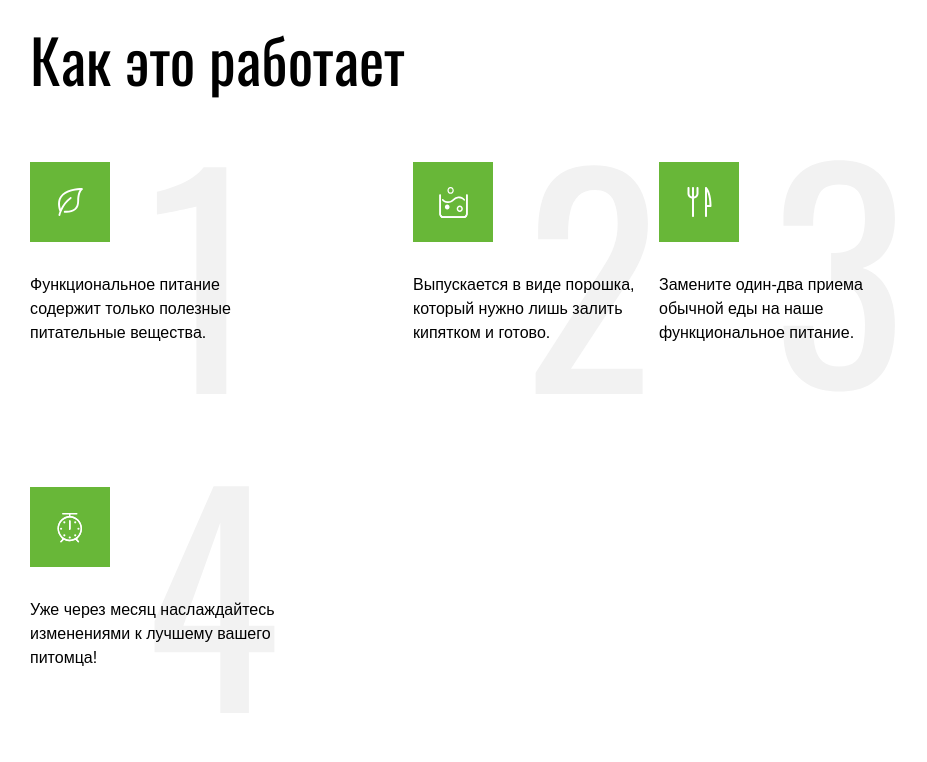
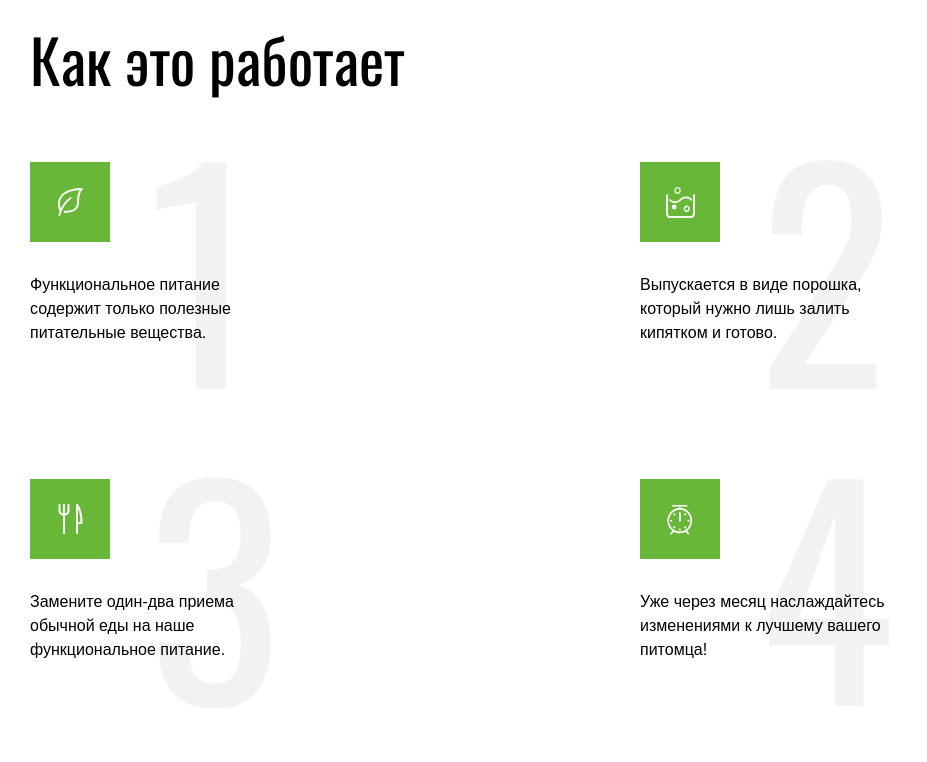
Before and after one commit to Melkov-Aleksandr/1713749-cat-energy-23, a website: page source/index.html in a window 1280 px wide. Shown: the part 1740-2502 px from the top of the page, without its empty margins (0-927 px from the left). Drawn offline with nearby package versions, Linux system fonts and the light colour scheme; files that its build step writes are made by us from their sources; files whose address does not match are found by name.

Commit message:
Доработки с главной страницой

```diff
--- a/source/index.html
+++ b/source/index.html
@@ -107,16 +107,16 @@
       <div class="features__container container">
         <h2 class="features__title title">Как это работает</h2>
         <ul class="features-list">
-          <li class="features-list__item features-list__item--before-1 features-list__item--background-1">
+          <li class="features-list__item features-list__item--before-1">
             <p class="features-list__text">Функциональное питание содержит только полезные питательные вещества.</p>
           </li>
-          <li class="features-list__item features-list__item--before-2 features-list__item--background-2">
+          <li class="features-list__item features-list__item--before-2">
             <p class="features-list__text">Выпускается в виде порошка, который нужно лишь залить кипятком и готово.</p>
           </li>
-          <li class="features-list__item features-list__item--before-3 features-list__item--background-3">
+          <li class="features-list__item features-list__item--before-3">
             <p class="features-list__text">Замените один-два приема обычной еды на наше функциональное питание.</p>
           </li>
-          <li class="features-list__item features-list__item--before-4 features-list__item--background-4">
+          <li class="features-list__item features-list__item--before-4">
             <p class="features-list__text">Уже через месяц наслаждайтесь изменениями к лучшему вашего питомца!</p>
           </li>
         </ul>
@@ -165,7 +165,7 @@
             <p class="slider__text-before">Было</p>
             <div class="slider__design-slider">
               <button class="slider__design-scrole" type="button">
-                <div class="slider__toggle-design"></div>
+                <span class="slider__toggle-design"></span>
               </button>
             </div>
             <p class="slider__text-after">Стало</p>
@@ -220,7 +220,7 @@
       </div>
     </div>
   </footer>
-  <script src="../js/main-nav.js"></script>
+  <script src="js/main-nav.js"></script>
 </body>
 
 </html>
--- a/source/less/block/features-list.less
+++ b/source/less/block/features-list.less
@@ -3,8 +3,10 @@
   .margin-padding();
 
   @media (min-width: @tablet) {
-    display: flex;
-    flex-wrap: wrap;
+    display: grid;
+    grid-template-columns: 1fr 1fr;
+    grid-template-rows: repeat(2, auto);
+    counter-reset: my-counter 0;
   }
 
   @media (min-width: @desktop) {
@@ -27,6 +29,18 @@
     padding-left: 0;
     padding-top: 151px;
     min-height: 280px;
+    position: relative;
+
+    &::after {
+      counter-increment: my-counter;
+      content: counter(my-counter);
+      font-size: 280px;
+      color: @background-cart;
+      position: absolute;
+      top: -20px;
+      left: 118px;
+      z-index: -1;
+    }
 
     &:nth-child(1) {
       width: 230px;
@@ -165,30 +179,4 @@
     top: 40px;
   }
 }
-
-@media (min-width: @tablet) {
-  .features-list__item--background-1 {
-    background-image: url("../img/number-1.svg");
-    background-repeat: no-repeat;
-    background-position: 79% 73%;
-  }
-
-  .features-list__item--background-2 {
-    background-image: url("../img/number-2.svg");
-    background-repeat: no-repeat;
-    background-position: 92% 73%;
-  }
-
-  .features-list__item--background-3 {
-    background-image: url("../img/number-3.svg");
-    background-repeat: no-repeat;
-    background-position: 92% 78%;
-  }
-
-  .features-list__item--background-4 {
-    background-image: url("../img/number-4.svg");
-    background-repeat: no-repeat;
-    background-position: 97% 73%;
-  }
-}
 //
--- a/source/less/block/form-block.less
+++ b/source/less/block/form-block.less
@@ -286,6 +286,10 @@
   }
 }
 
+.form-block__contacts {
+  overflow: hidden;
+}
+
 .form-block__contacts-information {
   @media (min-width: @tablet) {
     margin-top: 41px;
--- a/source/less/block/stats.less
+++ b/source/less/block/stats.less
@@ -7,7 +7,7 @@
   }
 
   @media (min-width: @desktop) {
-    background: linear-gradient(to top, @background-stats 77%, @white 23%);
+    background: linear-gradient(to top, @background-stats 72%, @white 1%);
   }
 }
 
@@ -182,12 +182,14 @@
     display: flex;
     justify-content: space-between;
     margin-bottom: 64px;
+    width: 708px;
   }
 
   @media (min-width: @desktop) {
     display: flex;
     flex-direction: column;
     margin-bottom: 64px;
+    width: auto;
   }
 }
 
--- a/source/less/global/title-form.less
+++ b/source/less/global/title-form.less
@@ -17,13 +17,12 @@
 
   &::after,
   &::before {
+    content: "";
     position: absolute;
-    content: "";
     top: 0;
-    bottom: 0;
-    width: calc(100vw - 20px);
-    height: 2px;
-    margin: auto 0;
+    width: 100vw;
+    height: 3px;
+    margin-top: calc(1em / 2 + 3px);
     background-color: @green;
     z-index: -1;
   }
@@ -36,14 +35,4 @@
       right: 100%;
     }
   }
-
-  &::before {
-    @media (min-width: @tablet) {
-      width: calc(100vw - 20px - 91px);
-    }
-
-    @media (min-width: @desktop) {
-      width: calc(100vw - 20px - 91px);
-    }
-  }
 }
```
Also changed, not shown: source/form.html (+1 -1 lines), source/price.html (+8 -8 lines).
